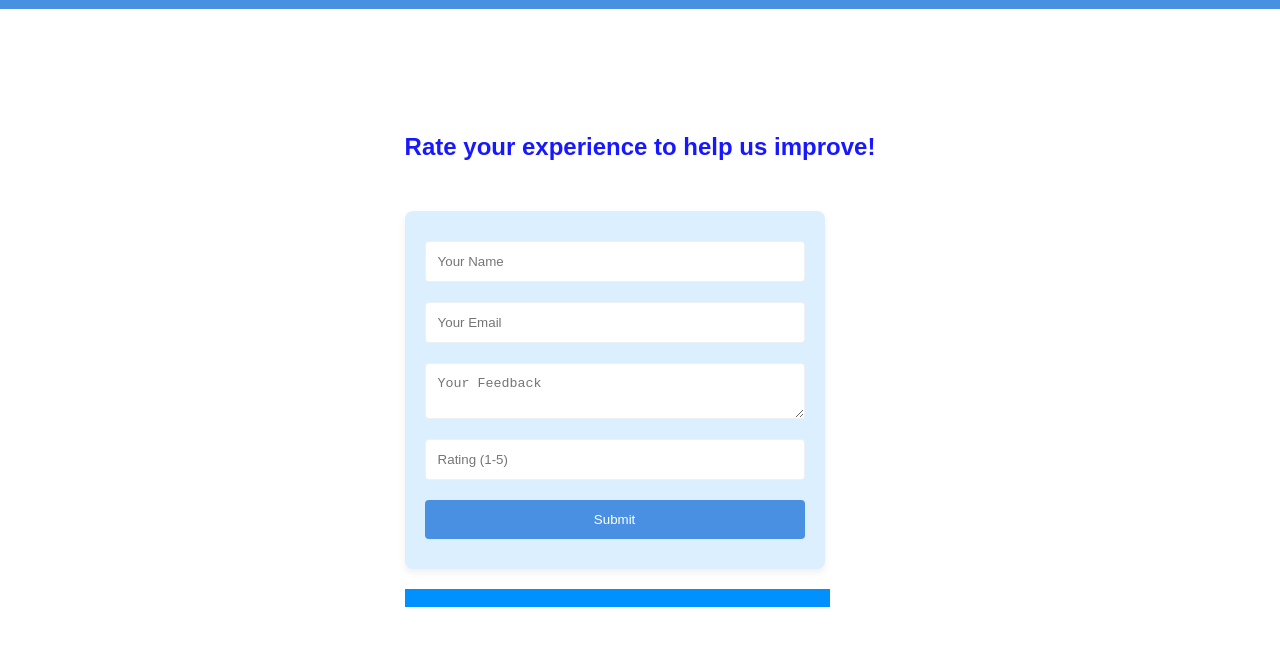
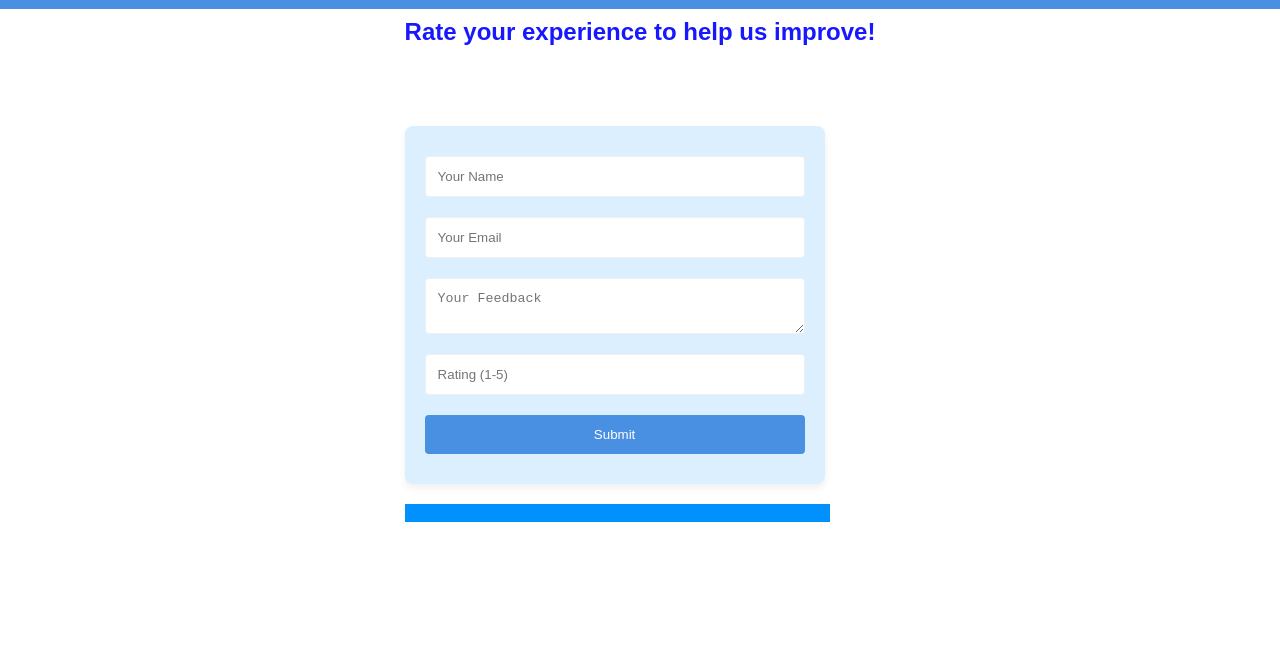
Before and after one commit to Kavya1932005/cf-frontend, a website: page index.html in a window 1280 px wide. Shown: the part 38-684 px from the top of the page. Drawn offline with Linux system fonts and the light colour scheme.

Commit message:
Update style.css

```diff
--- a/style.css
+++ b/style.css
@@ -17,14 +17,14 @@ body {
     margin: 0;
     padding: 0;
     display: flex;
-    justify-content: center;
+    flex-direction: column;
     align-items: center;
-    height: 100vh;
+    min-height: 100vh;
     background-color: var(--background-color);
 }
 
 nav {
-    position:fixed;
+    position: fixed;
     top: 0;
     left: 0;
     right: 0;
@@ -131,7 +131,7 @@ form {
     box-shadow: 0 4px 6px rgba(119, 106, 106, 0.1);
     border-radius: 8px;
     width: 380px;
-    margin-top: 50px;
+    margin-top: 80px; /* Added margin to avoid hiding by navbar */
 }
 
 form input,
@@ -228,11 +228,9 @@ form button:hover {
     padding: 0;
     margin: 0;
     width: 100%;
-    margin-top: 70px;
-}
+    margin-top: 60px; }
 
 .feedback-item {
-
     background-color: #f9f9f9;
     padding: 15px;
     width: 30%;
```
